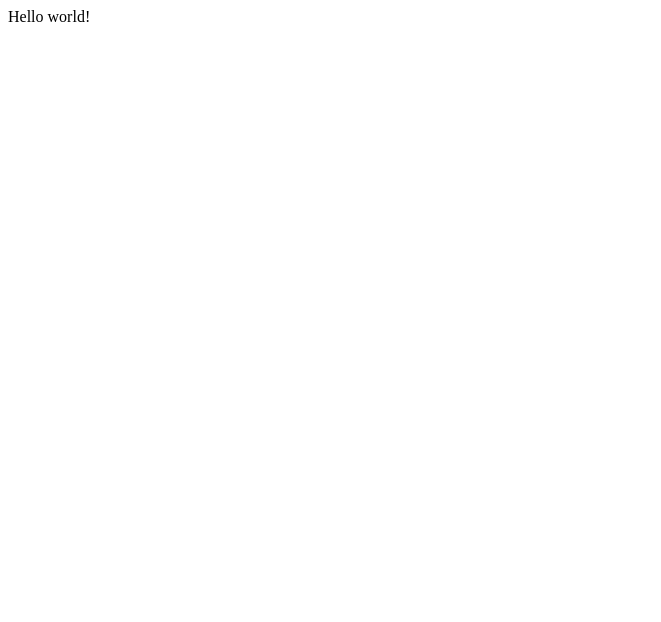
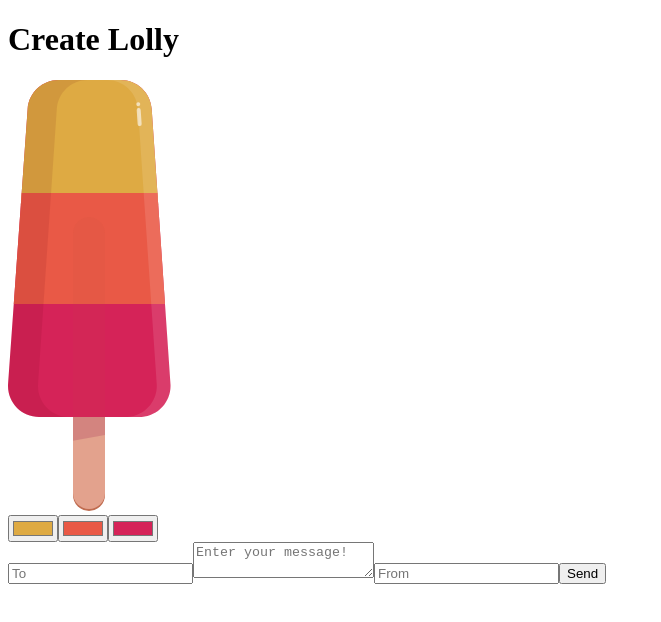
Before and after one commit to AliRa22aq/Virtual-Lolly-using-Gatsby-Netlify-FaunaDB-Formik-and-Storybook-6, a Gatsby site: page / in a window 1280 px wide. Shown: the whole page, without its empty margins (0-661 px from the left). Built offline with nearby package versions, Linux system fonts and the light colour scheme; Gatsby itself is replaced by a stand-in of ours.

Commit message:
addVCard functionality added

```diff
--- a/functions/lolly/package.json
+++ b/functions/lolly/package.json
@@ -17,6 +17,7 @@
   "dependencies": {
     "apollo-server-lambda": "^2.19.2",
     "faunadb": "^4.0.3",
-    "graphql": "^14.7.0"
+    "graphql": "^14.7.0",
+    "shortid": "^2.2.16"
   }
 }
--- a/src/apollo/client.js
+++ b/src/apollo/client.js
@@ -3,7 +3,7 @@ import { ApolloClient, InMemoryCache, HttpLink } from '@apollo/client';
 
 export const client = new ApolloClient({
   link: new HttpLink({
-    uri: '/.netlify/functions/vCard',
+    uri: '/.netlify/functions/lolly',
     fetch,
   }),
   cache: new InMemoryCache()
--- /dev/null
+++ b/src/components/lolly.tsx
@@ -0,0 +1,138 @@
+import React from 'react';
+
+export interface LollyProps {
+    top: string,
+    middle: string,
+    bottom: string,
+}
+
+const Lolly: React.FC<LollyProps> = ({ top, middle, bottom }) => {
+    return (
+        <svg
+            className="lollipop"
+            width="163px"
+            height="431px"
+            viewBox="0 0 163 431"
+            version="1.1"
+            xmlns="http://www.w3.org/2000/svg"
+            xmlnsXlink="http://www.w3.org/1999/xlink"
+        >
+            <defs>
+                <path
+                    d="M50.5845697,1.80919445e-14 L112.757384,3.19744231e-14 C129.058949,2.89798741e-14 142.575449,12.6254516 143.685437,28.8891833 L162.453983,303.889183 C163.619754,320.970275 150.717838,335.762281 133.636746,336.928053 C132.934162,336.976004 132.230148,337 131.52593,337 L31,337 C13.8791728,337 -1.56668718e-14,323.120827 -1.77635684e-14,306 C-1.78535483e-14,305.265258 0.0261215736,304.530748 0.0783152276,303.797862 L19.662885,28.7978622 C20.8183904,12.5726406 34.3182545,1.0093501e-14 50.5845697,7.10542736e-15 Z"
+                    id="path-1"
+                />
+                <path
+                    d="M99,2.88483832e-14 L113,3.19744231e-14 C129.301566,2.89798741e-14 142.818065,12.6254516 143.928053,28.8891833 L162.696599,303.889183 C163.862371,320.970275 150.960455,335.762281 133.879363,336.928053 C133.176779,336.976004 132.472765,337 131.768546,337 L117.768546,337 C118.472765,337 119.176779,336.976004 119.879363,336.928053 C136.960455,335.762281 149.862371,320.970275 148.696599,303.889183 L129.928053,28.8891833 C128.818065,12.6254516 115.301566,2.89798741e-14 99,3.19744231e-14 Z"
+                    id="path-3"
+                />
+            </defs>
+            <g id="Page-2" stroke="none" strokeWidth={1} fill="none" fillRule="evenodd">
+                <g id="Lolly">
+                    <g
+                        id="handle"
+                        transform="translate(65.000000, 137.000000)"
+                        fillRule="nonzero"
+                    >
+                        <rect
+                            id="Rectangle"
+                            fill="#C06C50"
+                            x={0}
+                            y={2}
+                            width={32}
+                            height={292}
+                            rx={16}
+                        />
+                        <rect
+                            id="Rectangle"
+                            fill="#E3A28D"
+                            x={0}
+                            y={0}
+                            width={32}
+                            height={292}
+                            rx={16}
+                        />
+                        <polygon
+                            id="Rectangle-Copy-3"
+                            fillOpacity="0.181584013"
+                            fill="#8C0040"
+                            points="0 200 32 200 32 218 0 223.801515"
+                        />
+                    </g>
+                    <mask id="mask-2" fill="white">
+                        <use xlinkHref="#path-1" />
+                    </mask>
+                    <use
+                        className="lollyBottom"
+                        fill={bottom}
+                        fillRule="nonzero"
+                        xlinkHref="#path-1"
+                    />
+                    <rect
+                        className="lollyTop"
+                        fill={top}
+                        fillRule="nonzero"
+                        mask="url(#mask-2)"
+                        x={-25}
+                        y={-9}
+                        width={224}
+                        height={134}
+                    />
+                    <rect
+                        className="lollyMiddle"
+                        fill={middle}
+                        fillRule="nonzero"
+                        mask="url(#mask-2)"
+                        x={-29}
+                        y={113}
+                        width={224}
+                        height={111}
+                    />
+                    <path
+                        d="M79.7697726,3.19744231e-14 C63.468207,2.89798741e-14 49.9517074,12.6254516 48.8417198,28.8891833 L30.0731738,303.889183 C28.9074019,320.970275 41.8093181,335.762281 58.89041,336.928053 C59.5929941,336.976004 60.2970081,337 61.0012266,337 L17,337 C-0.120827245,337 -14,323.120827 -14,306 C-14,305.265258 -13.9738784,304.530748 -13.9216848,303.797862 L5.66288496,28.7978622 C6.81839036,12.5726406 20.3182545,1.0093501e-14 36.5845697,7.10542736e-15 L79.7697726,2.77347066e-14 Z"
+                        id="shade"
+                        fill="#67000D"
+                        fillRule="nonzero"
+                        opacity="0.0961449033"
+                        mask="url(#mask-2)"
+                    />
+                    <mask id="mask-4" fill="white">
+                        <use xlinkHref="#path-3" />
+                    </mask>
+                    <use
+                        id="shine"
+                        fill="#FFFFFF"
+                        fillRule="nonzero"
+                        opacity="0.113420759"
+                        xlinkHref="#path-3"
+                    />
+                    <g
+                        id="glint"
+                        opacity="0.600144159"
+                        transform="translate(130.971719, 34.105410) rotate(-94.000000) translate(-130.971719, -34.105410) translate(118.971719, 32.105410)"
+                        fill="#FFFFFF"
+                        fillRule="nonzero"
+                    >
+                        <rect
+                            id="Rectangle"
+                            x={20}
+                            y="4.26325641e-14"
+                            width={4}
+                            height={4}
+                            rx={2}
+                        />
+                        <rect id="Rectangle-Copy" x={0} y={0} width={18} height={4} rx={2} />
+                    </g>
+                    <path
+                        d="M97,337 L65,337 L65,155 L65,153 C65,144.163444 72.163444,137 81,137 C89.836556,137 97,144.163444 97,153 L97,155 L97,337 Z"
+                        id="frozenhandle"
+                        fill="#A7563C"
+                        fillRule="nonzero"
+                        opacity="0.0615234375"
+                    />
+                </g>
+            </g>
+        </svg>
+    )
+}
+export default Lolly;
--- a/src/pages/index.js
+++ /dev/null
@@ -1,5 +0,0 @@
-import React from "react"
-
-export default function Home() {
-  return <div>Hello world!</div>
-}
--- /dev/null
+++ b/src/pages/index.tsx
@@ -0,0 +1,68 @@
+import React, { useRef, useState } from 'react';
+import Lolly from '../components/lolly'
+import { useMutation } from '@apollo/client';
+import gql from 'graphql-tag';
+
+const ADD_VCARD = gql`
+        mutation addVCard($c1: String!, $c2: String!, $c3: String!, $to: String!, $from: String!, $msg: String!){
+           addVCard(c1: $c1, c2: $c2, c3: $c3, to: $to, from: $from, msg: $msg){
+                    c1
+                    c2
+                    c3
+                    to
+                    from
+                    msg
+            }
+    }
+`
+
+
+
+export default function Home() {
+
+  const [c1, setC1] = useState("#deaa43");
+  const [c2, setC2] = useState("#e95946");
+  const [c3, setC3] = useState("#d52358");
+
+  const [addVCard] = useMutation(ADD_VCARD);
+
+  const handleSubmit = () => {
+      console.log(fromField.current.value)
+      console.log(toField.current.value)
+      console.log(msgField.current.value)
+      addVCard({
+          variables: {
+              c1, c2, c3,
+              to: toField.current.value,
+              from: fromField.current.value,
+              msg: msgField.current.value
+          }
+      })
+
+  }
+
+  const fromField = useRef<HTMLInputElement>();
+  const toField = useRef<HTMLInputElement>();
+  const msgField = useRef<HTMLTextAreaElement>();
+
+
+  return (<div className="container">
+  <h1>Create Lolly</h1>
+  <div className="main-container">
+
+      <div>
+          <Lolly top={c1} middle={c2} bottom={c3} />
+          <br />
+          <input type="color" value={c1} onChange={(e) => { setC1(e.target.value) }} />
+          <input type="color" value={c2} onChange={(e) => { setC2(e.target.value) }} />
+          <input type="color" value={c3} onChange={(e) => { setC3(e.target.value) }} />
+      </div>
+      <div className="form-container">
+          <input type="text" placeholder="To" ref={toField} />
+          <textarea placeholder="Enter your message!" ref={msgField}></textarea>
+          <input type="text" placeholder="From" ref={fromField} />
+          <button onClick={handleSubmit}>Send</button>
+      </div>
+  </div>
+</div>
+)}
```
Also changed, not shown: functions/lolly/lolly.js (+15 -16 lines), 1 other file.
